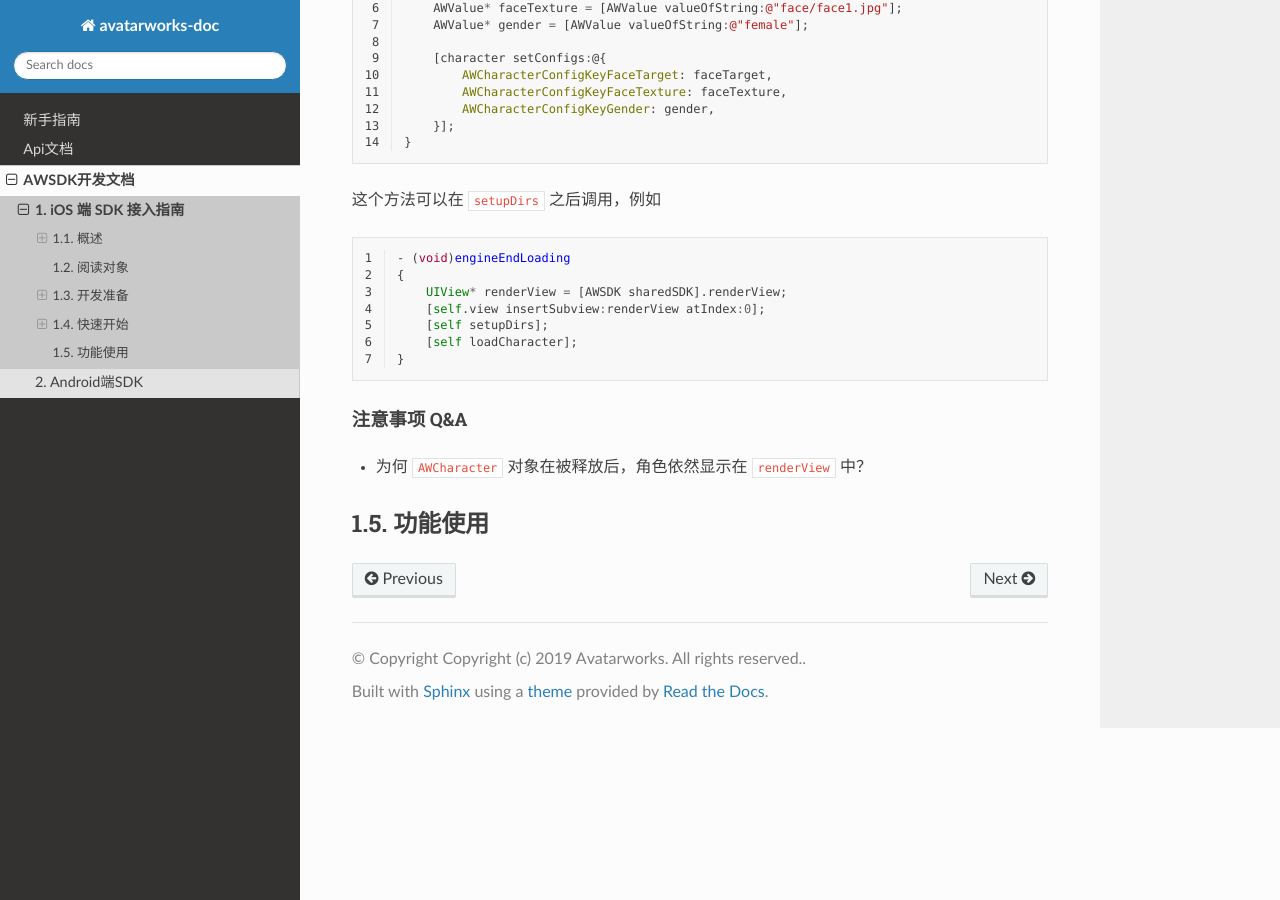
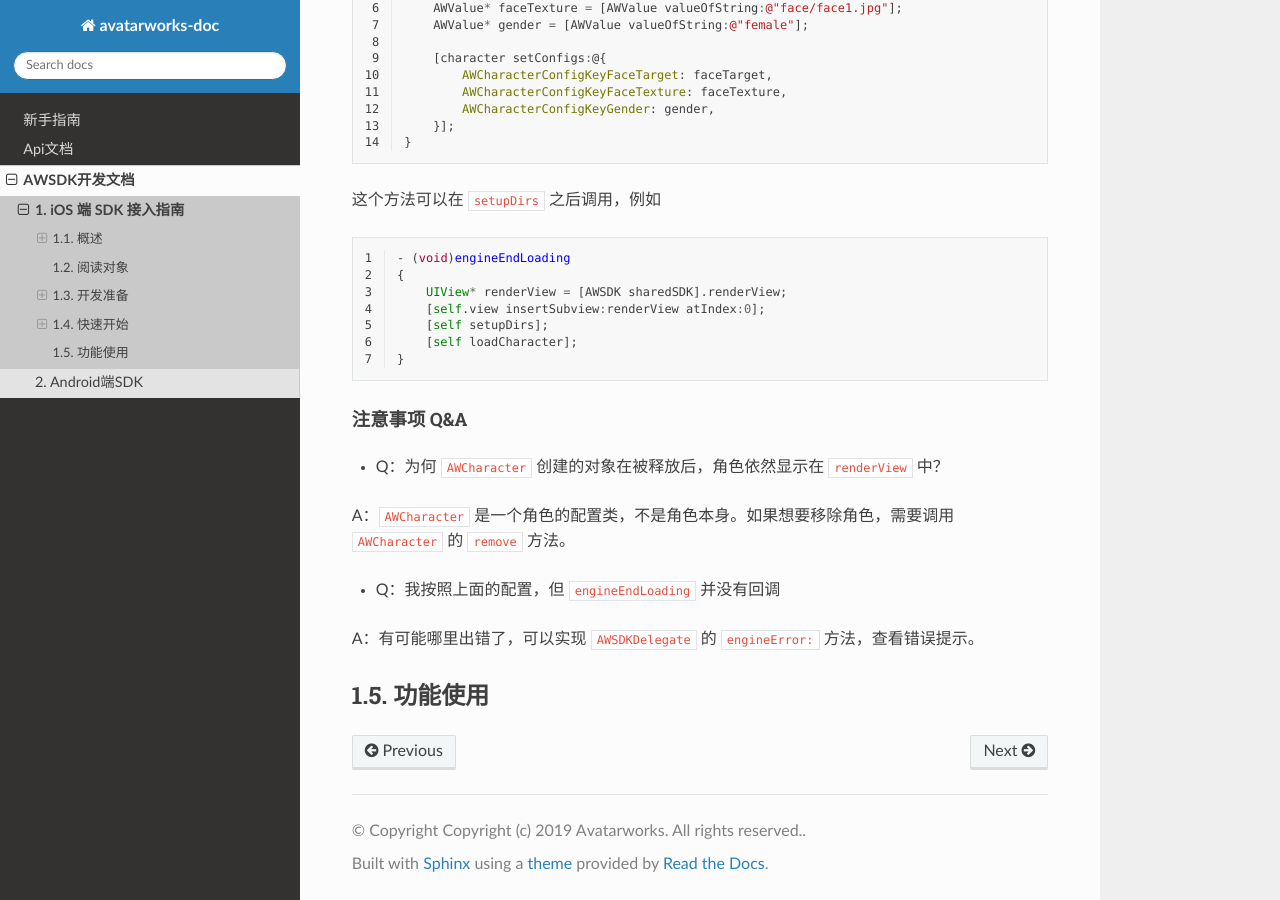
Before and after one commit to avatarworks/doc, a Sphinx documentation site: the page built from source/awsdk/ios.rst, in a window 1280 px wide and 900 px high, scrolled down 6548 px. Built offline with Sphinx 7.4.7 and the Read the Docs theme 2.0.0, drawn with Linux system fonts in a browser that asks for light colours.

Commit message:
Update ios.rst

```diff
--- a/source/awsdk/ios.rst
+++ b/source/awsdk/ios.rst
@@ -279,7 +279,18 @@ SDK需要取得有效的license文件才可以使用，为此，我们可以在
 注意事项 Q&A
 ^^^^^^^^
 
-- 为何 ``AWCharacter`` 对象在被释放后，角色依然显示在 ``renderView`` 中？
+- Q：为何 ``AWCharacter`` 创建的对象在被释放后，角色依然显示在 ``renderView`` 中？
+
+A：``AWCharacter`` 是一个角色的配置类，不是角色本身。如果想要移除角色，需要调用 ``AWCharacter`` 的 ``remove`` 方法。
+
+- Q：我按照上面的配置，但 ``engineEndLoading`` 并没有回调
+
+A：有可能哪里出错了，可以实现 ``AWSDKDelegate`` 的 ``engineError:`` 方法，查看错误提示。
+
+
+
+
+
 
 功能使用
 --------------------
```
